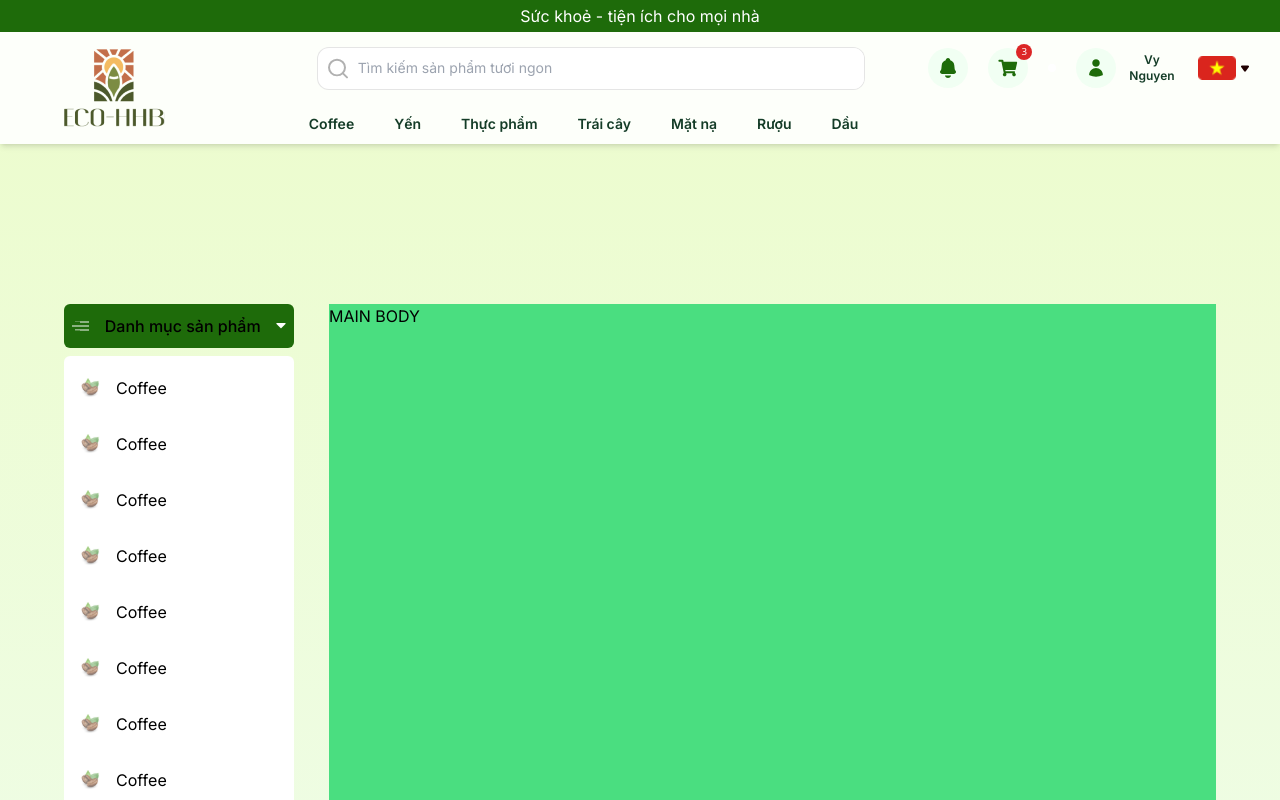
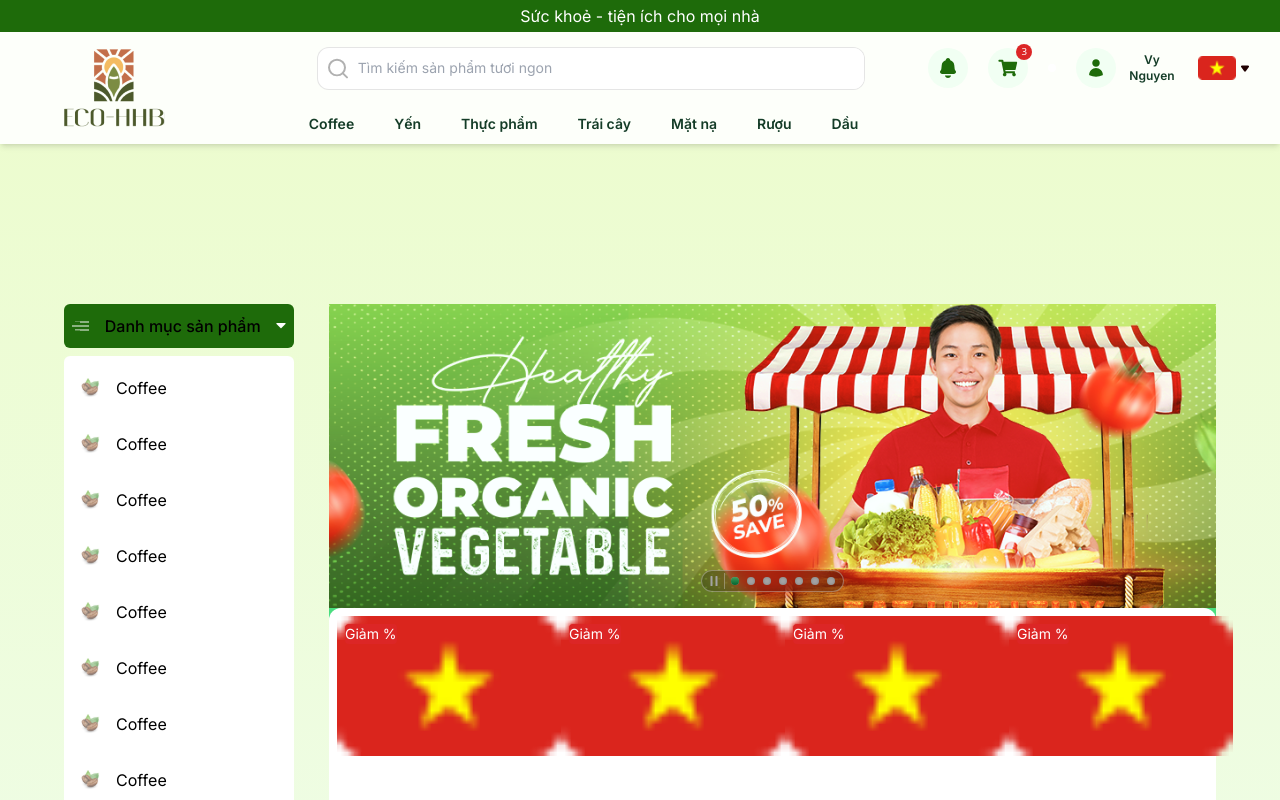
Before and after one commit to nqh99/eco-client, a Next.js app: page / in a window 1280 px wide. Shown: the top 800 px of the page. Built offline with nearby package versions, Linux system fonts and the light colour scheme.

Commit message:
Draft update

```diff
--- a/src/app/layout.tsx
+++ b/src/app/layout.tsx
@@ -1,6 +1,7 @@
 import type { Metadata } from "next";
 import { Inter } from "next/font/google";
 import React from "react";
+import "@/styles/globals.css";
 import "@/styles/globals.css";
 
 import Footer from "@/components/Footer";
--- a/src/app/page.tsx
+++ b/src/app/page.tsx
@@ -5,10 +5,24 @@ import React from "react";
 import SideBar from "@/components/sidebar/SideBar";
 import DropDownItem from "@/components/elements/DropDownItem";
 import coffeeIcon from "@/public/icons/coffee.svg";
+import HeroSlider from "@/components/heroslider/HeroSlider";
+import StackedList from "@/components/list/StackedList";
+import CartItem from "@/components/elements/CartItem";
 
 export default function Home() {
   const list: React.ReactNode[] = [];
   // create list node -> render list
+
+  const cartItems = Array.from({ length: 4 }, (_, i) => {
+    <CartItem
+      key={i}
+      title="Top Deals"
+      image="/icons/icon-laguage.png"
+      soldNum={55}
+      isDiscount={true}
+      price={189000}
+    />;
+  });
 
   for (let i = 0; i < 15; i++) {
     list.push(
@@ -29,9 +43,42 @@ export default function Home() {
       <div className="flex w-[20%]">
         <SideBar>{list.map((e) => e)}</SideBar>
       </div>
-      {/* //main */}
-      <div className="flex w-[77%] h-[calc(100vh-10rem)] bg-green-400">
-        MAIN BODY
+      <div className="flex flex-col w-[77%] h-[calc(100vh-10rem)] bg-green-400">
+        <HeroSlider />
+        <StackedList>
+          <CartItem
+            title="Top Deals"
+            image="/icons/icon-laguage.png"
+            discountPrice={126000}
+            soldNum={55}
+            isDiscount={true}
+            price={189000}
+          />
+          <CartItem
+            title="Top Deals"
+            image="/icons/icon-laguage.png"
+            discountPrice={126000}
+            soldNum={55}
+            isDiscount={true}
+            price={189000}
+          />
+          <CartItem
+            title="Top Deals"
+            image="/icons/icon-laguage.png"
+            discountPrice={126000}
+            soldNum={55}
+            isDiscount={true}
+            price={189000}
+          />
+          <CartItem
+            title="Top Deals"
+            image="/icons/icon-laguage.png"
+            discountPrice={126000}
+            soldNum={55}
+            isDiscount={true}
+            price={189000}
+          />
+        </StackedList>
       </div>
     </main>
   );
--- /dev/null
+++ b/src/components/elements/Pagination.tsx
@@ -0,0 +1,102 @@
+import React from "react";
+import { motion } from "framer-motion";
+
+type Props = {
+  currentPage: number;
+  setPage: (a: number, b?: number) => void;
+  pages: Array<number>;
+  autoSlide: boolean;
+  setAutoSlide: (value: boolean) => void;
+};
+
+function Pagination({
+  currentPage,
+  setPage,
+  pages,
+  autoSlide,
+  setAutoSlide,
+}: Props) {
+  // Wrap all the pagination dots with 'layout' so we can detect
+  // when dots with a layoutId are removed/added
+
+  function PlayStop() {
+    setAutoSlide(!autoSlide);
+  }
+
+  return (
+    <motion.div
+      className="lg:hidden flex justify-center absolute bottom-4 xl:bottom-10 bg-black/20 backdrop-blur-md p-0.5 px-1 shadow-[inset_0_0px_12px_rgba(0,0,0,0.1)] rounded-full border border-neutral-300/40 antialiased"
+      layout
+    >
+      <button
+        role="navigation"
+        aria-label={`play/pause autoslide functionality, Status true means on. Status: ${autoSlide}`}
+        onClick={() => PlayStop()}
+        className="border-r mr-0.5 pr-0.5 border-neutral-300/40"
+      >
+        {autoSlide ? (
+          <svg
+            xmlns="http://www.w3.org/2000/svg"
+            viewBox="0 0 24 24"
+            fill="currentColor"
+            className="size-4 text-neutral-400"
+          >
+            <path
+              fill-rule="evenodd"
+              d="M6.75 5.25a.75.75 0 0 1 .75-.75H9a.75.75 0 0 1 .75.75v13.5a.75.75 0 0 1-.75.75H7.5a.75.75 0 0 1-.75-.75V5.25Zm7.5 0A.75.75 0 0 1 15 4.5h1.5a.75.75 0 0 1 .75.75v13.5a.75.75 0 0 1-.75.75H15a.75.75 0 0 1-.75-.75V5.25Z"
+              clip-rule="evenodd"
+            />
+          </svg>
+        ) : (
+          <svg
+            xmlns="http://www.w3.org/2000/svg"
+            viewBox="0 0 24 24"
+            fill="currentColor"
+            className="size-4 text-neutral-400"
+          >
+            <path
+              fill-rule="evenodd"
+              d="M4.5 5.653c0-1.427 1.529-2.33 2.779-1.643l11.54 6.347c1.295.712 1.295 2.573 0 3.286L7.28 19.99c-1.25.687-2.779-.217-2.779-1.643V5.653Z"
+              clip-rule="evenodd"
+            />
+          </svg>
+        )}
+      </button>
+      {pages.map((page) => (
+        <Dot
+          key={page}
+          onClick={() => {
+            setPage(page);
+          }}
+          isSelected={page === currentPage}
+        />
+      ))}
+    </motion.div>
+  );
+}
+
+type DotProps = {
+  isSelected: boolean;
+  onClick: () => void;
+};
+
+function Dot({ isSelected, onClick }: DotProps) {
+  return (
+    <div className="p-1 cursor-pointer" onClick={onClick}>
+      <div
+        className={`bg-neutral-400 shadow-[inset_0_0px_3px_rgba(0,0,0,0.2)] rounded-full relative w-2 h-2`}
+      >
+        {isSelected && (
+          // By setting layoutId, when this component is removed and a new one
+          // is added elsewhere, the new component will animate out from the old one.
+          <motion.div
+            className="bg-gradient-to-b from-green-2 to-green-4 rounded-full w-2 h-2 absolute"
+            layoutId="highlight"
+          />
+        )}
+      </div>
+    </div>
+  );
+}
+
+export default Pagination;
--- /dev/null
+++ b/src/components/elements/Slides.tsx
@@ -0,0 +1,126 @@
+import React, { useEffect } from "react";
+import { motion, AnimatePresence } from "framer-motion";
+import Image, { StaticImageData } from "next/image";
+
+//import banner slide
+import bannerSlide from "@/public/images/banner.png";
+//type
+type Props = {
+  currentPage: number;
+  direction: number;
+  pages: number[];
+  setPage: (value: number, direction: number) => void;
+};
+
+const variants = {
+  initial: (direction: number) => {
+    return {
+      x: direction > 0 ? "95%" : "-95%",
+    };
+  },
+  animate: {
+    x: 0,
+  },
+  exit: (direction: number) => {
+    return {
+      x: direction < 0 ? "95%" : "-95%",
+    };
+  },
+};
+
+const imagesAlts = ["1", "2", "3", "4", "5", "6", "7"];
+// TEST : list slide
+const listSlide: Array<string | StaticImageData | any> = [];
+
+function Slides({ currentPage, direction, pages, setPage }: Props) {
+  // TEST: create list slide [7]
+  for (let i = 0; i < 7; i++) {
+    // const imgElement = document.createElement("img");
+    listSlide.push(bannerSlide);
+  }
+  // images.forEach((image, index) => {
+  //   imgElement.src = image.src;
+  // });
+
+  return (
+    <div className="w-full relative aspect-[3/1.3] flex items-center">
+      {/* ARROW BUTTONS */}
+      <button
+        role="navigation"
+        aria-label="previous slide"
+        className="absolute active:scale-75 group-hover:opacity-100 opacity-0 transition duration-300 left-0 xl:opacity-100 py-10 px-5 lg:px-3 sm:px-0 z-10"
+        onClick={() => {
+          if (currentPage === 0) {
+            setPage(pages.length - 1, -1);
+          } else {
+            setPage(currentPage - 1, -1);
+          }
+        }}
+      >
+        <svg
+          xmlns="http://www.w3.org/2000/svg"
+          viewBox="0 0 24 24"
+          fill="currentColor"
+          className="rounded-full h-12 w-12 xxl:h-12 xl:h-10 lg:h-8 md:h-6 xxs:h-5 xxs:w-5 text-white/90 drop-shadow-[0_3px_3px_rgb(0,0,0,.2)]"
+        >
+          <path
+            fill-rule="evenodd"
+            d="M7.72 12.53a.75.75 0 0 1 0-1.06l7.5-7.5a.75.75 0 1 1 1.06 1.06L9.31 12l6.97 6.97a.75.75 0 1 1-1.06 1.06l-7.5-7.5Z"
+            clip-rule="evenodd"
+          />
+        </svg>
+      </button>
+      <button
+        role="navigation"
+        aria-label="next slide"
+        className="absolute active:scale-75 group-hover:opacity-100 opacity-0 transition duration-300 right-0 xl:opacity-100 py-10 px-5 lg:px-3 sm:px-0 z-10"
+        onClick={() => {
+          if (currentPage === pages.length - 1) {
+            setPage(0, 1);
+          } else {
+            setPage(currentPage + 1, 1);
+          }
+        }}
+      >
+        <svg
+          xmlns="http://www.w3.org/2000/svg"
+          viewBox="0 0 24 24"
+          fill="currentColor"
+          className="rounded-full h-12 w-12 xxl:h-12 xl:h-10 lg:h-8 md:h-6 xxs:h-5 xxs:w-5 text-white/90 drop-shadow-[0_3px_3px_rgb(0,0,0,.2)]"
+        >
+          <path
+            fill-rule="evenodd"
+            d="M16.28 11.47a.75.75 0 0 1 0 1.06l-7.5 7.5a.75.75 0 0 1-1.06-1.06L14.69 12 7.72 5.03a.75.75 0 0 1 1.06-1.06l7.5 7.5Z"
+            clip-rule="evenodd"
+          />
+        </svg>
+      </button>
+      {/* SLIDES */}
+      <AnimatePresence initial={false} custom={direction}>
+        <motion.div
+          className="w-full absolute top-0"
+          variants={variants}
+          key={currentPage}
+          data-page={currentPage}
+          initial={"initial"}
+          animate={"animate"}
+          transition={{ type: "none" }}
+          exit={"exit"}
+          custom={direction}
+        >
+          <Image
+            src={listSlide[currentPage]}
+            alt={imagesAlts[currentPage]}
+            className="w-full slides"
+            width={1920}
+            height={1080}
+            priority
+            loading="eager"
+          />
+        </motion.div>
+      </AnimatePresence>
+    </div>
+  );
+}
+
+export default Slides;
--- /dev/null
+++ b/src/components/heroslider/HeroSlider.tsx
@@ -0,0 +1,6 @@
+import React from "react";
+import Interface from "./Interface";
+
+export default function HeroSlider() {
+  return <Interface />
+}
--- /dev/null
+++ b/src/components/heroslider/Interface.tsx
@@ -0,0 +1,59 @@
+"use client";
+import React from "react";
+import { useState, useEffect } from "react";
+import Slides from "@/components/elements/Slides";
+import Pagination from "@/components/elements/Pagination";
+
+const pages = [0, 1, 2, 3, 4, 5, 6];
+
+const Interface = () => {
+  const [[currentPage, direction], setCurrentPage] = useState([0, 0]);
+  const [autoSlide, setAutoSlide] = useState(true);
+
+  function setPage(newPage: number, newDirection?: number) {
+    //if there's no direction argument, new direction receives 1
+    if (!newDirection) newDirection = newPage - currentPage;
+    setCurrentPage([newPage, newDirection]);
+  }
+
+  useEffect(() => {
+    //auto slide functionality
+    if (!autoSlide) return;
+
+    function myTimer() {
+      if (currentPage === pages.length - 1) {
+        setCurrentPage([0, 1]);
+      } else {
+        setCurrentPage((prev) => [prev[0] + 1, 1]);
+      }
+    }
+
+    const myInterval = setTimeout(myTimer, 8000);
+    return () => {
+      clearTimeout(myInterval);
+    };
+  }, [currentPage, autoSlide]);
+
+  return (
+    <section
+      className={`flex flex-col items-center group w-full h-fit relative md:hidden fadeIn overflow-hidden`}
+    >
+      {/* SLIDER */}
+      <Slides
+        currentPage={currentPage}
+        direction={direction}
+        pages={pages}
+        setPage={setPage}
+      />
+      <Pagination
+        currentPage={currentPage}
+        setPage={setPage}
+        pages={pages}
+        autoSlide={autoSlide}
+        setAutoSlide={setAutoSlide}
+      />
+    </section>
+  );
+};
+
+export default Interface;
```
Also changed, not shown: public/images/banner.png (added).
